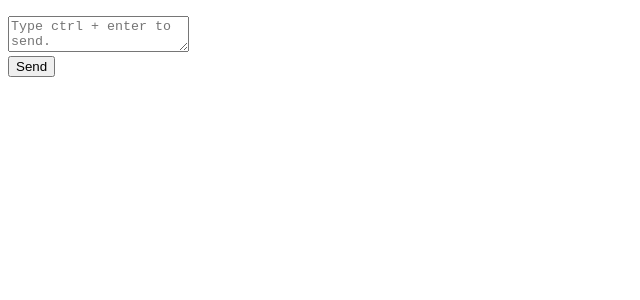
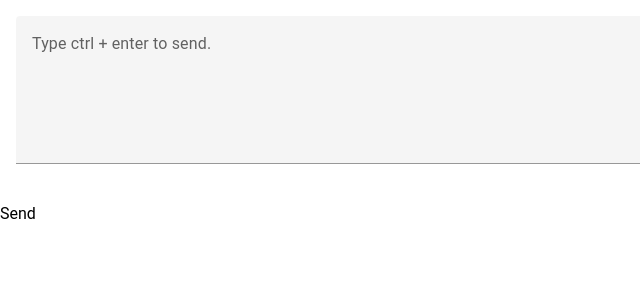
Before and after one commit to amonraknight/vue_practice, a Vue app in the folder p1_chat_room/chat-room/: page / in a window 1280 px wide. Shown: the top 300 px of the page, without its empty margins (0-640 px from the left). Built offline with nearby package versions, Linux system fonts and the light colour scheme.

Commit message:
Add Vuetify

```diff
--- a/p1_chat_room/chat-room/package.json
+++ b/p1_chat_room/chat-room/package.json
@@ -10,9 +10,11 @@
   "dependencies": {
     "axios": "^1.5.0",
     "pinia": "^2.1.6",
-    "vue": "^3.3.4"
+    "vue": "^3.3.4",
+    "vuetify": "^3.3.15"
   },
   "devDependencies": {
+    "@mdi/font": "^7.2.96",
     "@vitejs/plugin-vue": "^4.3.1",
     "vite": "^4.4.9"
   }
--- a/p1_chat_room/chat-room/src/components/TextBox.vue
+++ b/p1_chat_room/chat-room/src/components/TextBox.vue
@@ -6,6 +6,7 @@
 
     const history = chatHistory()
     var inputContent=ref('')
+
 
     function sendMessage() {
         if (inputContent.value) {
@@ -27,9 +28,15 @@
 </script>
 
 <template>
-    <div class="messageedit">
-        <textarea placeholder="Type ctrl + enter to send." v-model="inputContent" @keyup.ctrl.enter="onKeyup"></textarea>
-    </div>
+
+    <v-container fluid>
+        <v-textarea clearable counter
+        clear-icon="mdi-close-circle"
+        label="Type ctrl + enter to send."
+        v-model="inputContent"
+        @keyup.ctrl.enter="onKeyup">
+        </v-textarea>
+    </v-container>
 
     <button @click="sendMessage">Send</button>
 </template>
--- a/p1_chat_room/chat-room/src/main.js
+++ b/p1_chat_room/chat-room/src/main.js
@@ -3,10 +3,32 @@
 import App from './App.vue'
 // Add pinia as the state management.
 import { createPinia } from 'pinia'
+// Add Vuetify
+import 'vuetify/styles'
+import { createVuetify } from 'vuetify'
+import * as components from 'vuetify/components'
+import * as directives from 'vuetify/directives'
+
+import '@mdi/font/css/materialdesignicons.css'
+import { aliases, mdi } from 'vuetify/iconsets/mdi'
 
 const pinia = createPinia()
+
+const vuetify = createVuetify({
+    components,
+    directives,
+    icons: {
+        defaultSet: 'mdi',
+        aliases,
+        sets: {
+          mdi
+        }
+    }
+})
+
 const app = createApp(App)
 
 //Use pinia.
 app.use(pinia)
+app.use(vuetify)
 app.mount('#app')
```
Also changed, not shown: 1 other file (tests, documents, lock files or other folders).
